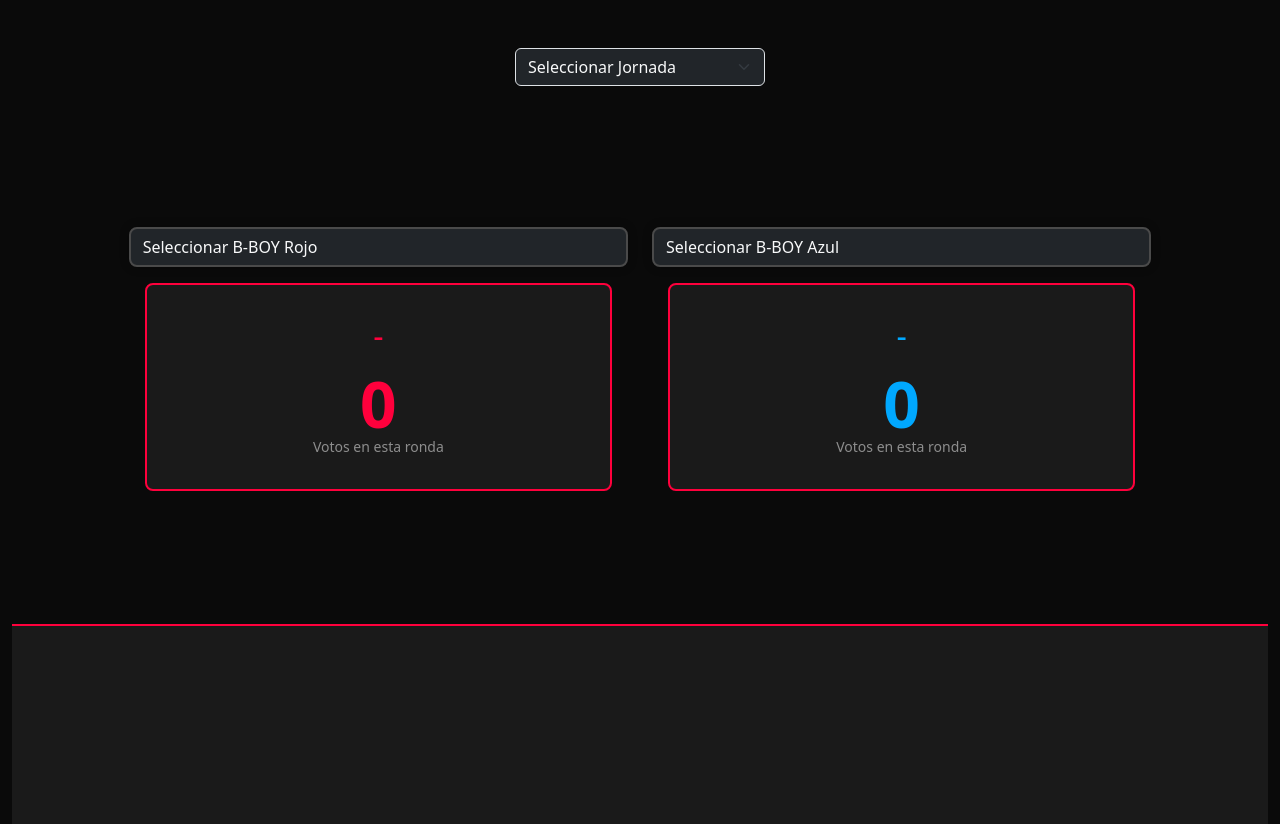
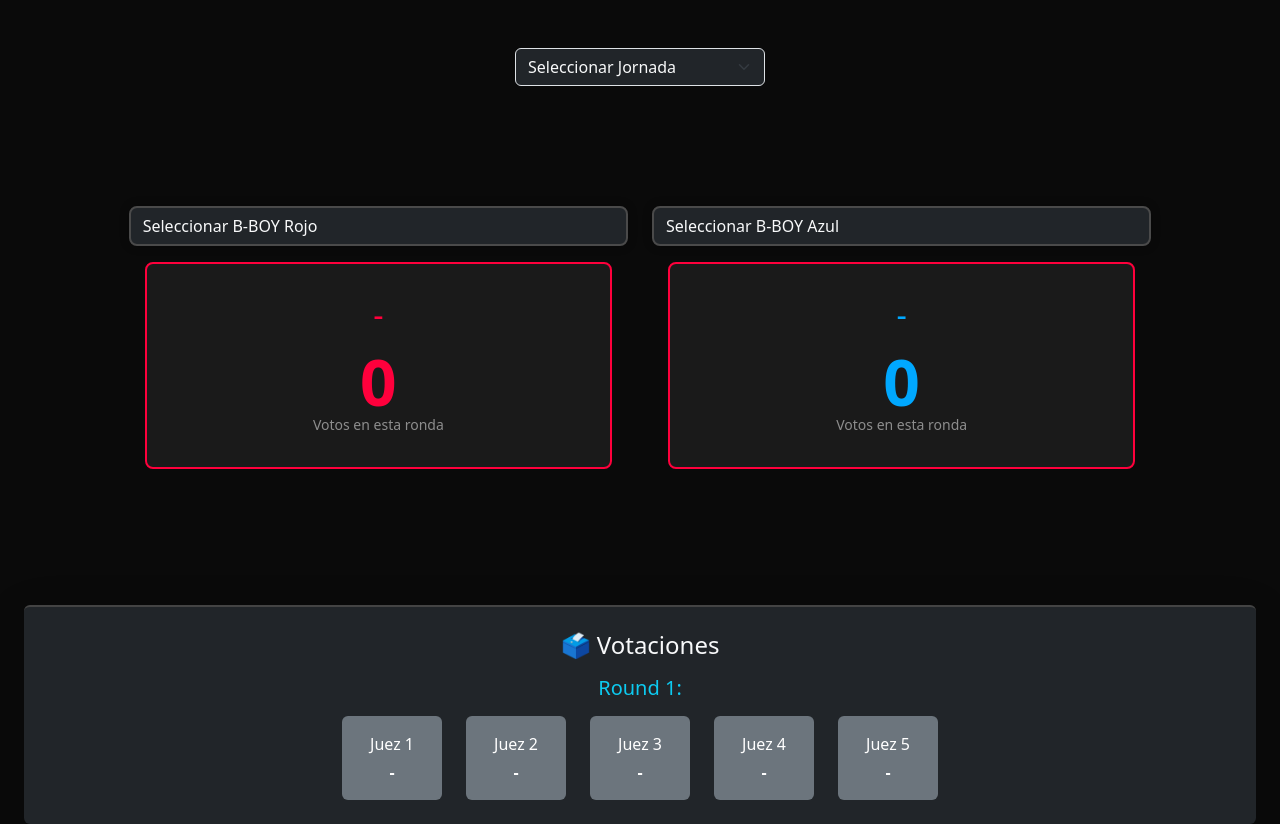
Before and after one commit to JavierMadrigal22/Judging-Bboy-App, a Flask app: page /main in a window 1280 px wide. Shown: the part 64-888 px from the top of the page. Run offline with Flask 3, Linux system fonts and the light colour scheme; a user stored in the database is signed in; data comes from the database, SQL or seed files in the repository; some libraries are stand-ins or nearby versions.

Commit message:
Updating Main and votes

```diff
--- a/static/css/custom.css
+++ b/static/css/custom.css
@@ -406,3 +406,14 @@ textarea.form-control {
 .judge-verdict.red { color: #ff4444; }
 .judge-verdict.blue { color: #4444ff; }
 .judge-verdict.tie { color: #888; }
+
+.voting-section {
+    background-color: #2c2c2c;
+    border-top: 2px solid #444;
+}
+
+.vote-box {
+    min-width: 100px;
+    text-align: center;
+    color: #fff;
+}
--- /dev/null
+++ b/static/js/shared.js
@@ -0,0 +1,79 @@
+// shared.js (actualización)
+function updateCompetitorNames() {
+    const redName = localStorage.getItem('selectedRedName');
+    const blueName = localStorage.getItem('selectedBlueName');
+    const categories = ['fundación', 'originalidad', 'dinámica', 'ejecución', 'batalla'];
+
+    categories.forEach(category => {
+        const redElement = document.getElementById(`redCompetitorName-${category}`);
+        const blueElement = document.getElementById(`blueCompetitorName-${category}`);
+
+        if (redName && redElement) redElement.textContent = redName;
+        if (blueName && blueElement) blueElement.textContent = blueName;
+    });
+}
+
+// Escuchar ambos eventos
+window.addEventListener('storage', updateCompetitorNames);
+window.addEventListener('storageUpdate', updateCompetitorNames); // Nuevo evento
+
+// Inicializar al cargar
+document.addEventListener('DOMContentLoaded', updateCompetitorNames);
+
+// Función para actualizar votos
+function updateVotes() {
+    document.querySelectorAll('.judge-vote').forEach(container => {
+        const judgeId = container.dataset.judgeId;
+        const categories = ['fundación', 'originalidad', 'dinámica', 'ejecución', 'batalla'];
+
+        // Calcular votos totales
+        let redTotal = 0;
+        let blueTotal = 0;
+
+        categories.forEach(category => {
+            const vote = localStorage.getItem(`judge-${judgeId}-${category}`);
+            if (vote === 'red') redTotal++;
+            if (vote === 'blue') blueTotal++;
+        });
+
+        // Determinar color ganador
+        const voteDisplay = container.querySelector('.vote-display');
+        if (redTotal > blueTotal) {
+            container.classList.add('neon-border-red');
+            container.classList.remove('neon-border-blue');
+            voteDisplay.textContent = 'ROJO';
+            voteDisplay.style.color = '#ff0000';
+        } else if (blueTotal > redTotal) {
+            container.classList.add('neon-border-blue');
+            container.classList.remove('neon-border-red');
+            voteDisplay.textContent = 'AZUL';
+            voteDisplay.style.color = '#0066ff';
+        } else {
+            container.classList.remove('neon-border-red', 'neon-border-blue');
+            voteDisplay.textContent = '-';
+            voteDisplay.style.color = 'inherit';
+        }
+    });
+}
+
+// Escuchar eventos de votación
+window.addEventListener('storage', updateVotes);
+document.addEventListener('DOMContentLoaded', updateVotes);
+
+function submitEvaluation(category) {
+    // Obtener votos
+    const redScore = parseInt(document.querySelector(`input[name="${category}_bboy_rojo"]:checked`)?.value || 0);
+    const blueScore = parseInt(document.querySelector(`input[name="${category}_bboy_azul"]:checked`)?.value || 0);
+
+    // Determinar ganador
+    const winner = redScore > blueScore ? 'red' : blueScore > redScore ? 'blue' : 'draw';
+
+    // Guardar en localStorage
+    localStorage.setItem(`judge-{{ current_user.id }}-${category}`, winner);
+
+    // Actualizar vista principal
+    window.dispatchEvent(new Event('storage'));
+
+    // Enviar datos al servidor (aquí tu lógica de AJAX)
+    // ...
+}
--- a/templates/base.html
+++ b/templates/base.html
@@ -92,5 +92,6 @@
 
     <script src="https://cdn.jsdelivr.net/npm/bootstrap@5.3.0/dist/js/bootstrap.bundle.min.js"></script>
     <script src="{{ url_for('static', filename='js/main.js') }}"></script>
+    <script src="{{ url_for('static', filename='js/shared.js') }}"></script>
 </body>
 </html>
--- a/templates/main.html
+++ b/templates/main.html
@@ -66,9 +66,41 @@
     </div>
 
     <!-- Sección Inferior: Jueces (mantenemos la existente) -->
-    <div class="row judges-section bg-underground-gray py-2">
-        <!-- ... tu contenido existente de jueces ... -->
+    <!-- Sección Inferior: Votaciones -->
+<div class="row mt-4">
+    <div class="col-md-12">
+        <div class="voting-section text-center bg-dark text-light p-4 rounded shadow-lg">
+            <h4 class="mb-3">🗳️ Votaciones</h4>
+            <h5 class="text-info">Round 1:</h5>
+            <div class="d-flex justify-content-center gap-4 mt-3">
+                <!-- Voto Juez 1 -->
+                <div class="vote-box p-3 bg-secondary rounded">
+                    <p class="mb-1">Juez 1</p>
+                    <strong id="judge1Vote">-</strong>
                 </div>
+                <!-- Voto Juez 2 -->
+                <div class="vote-box p-3 bg-secondary rounded">
+                    <p class="mb-1">Juez 2</p>
+                    <strong id="judge2Vote">-</strong>
+                </div>
+                <!-- Voto Juez 3 -->
+                <div class="vote-box p-3 bg-secondary rounded">
+                    <p class="mb-1">Juez 3</p>
+                    <strong id="judge3Vote">-</strong>
+                </div>
+                <div class="vote-box p-3 bg-secondary rounded">
+                    <p class="mb-1">Juez 4</p>
+                    <strong id="judge3Vote">-</strong>
+                </div>
+                <div class="vote-box p-3 bg-secondary rounded">
+                    <p class="mb-1">Juez 5</p>
+                    <strong id="judge3Vote">-</strong>
+                </div>
+            </div>
+        </div>
+    </div>
+</div>
+
 </div>
 
 <script>
@@ -103,12 +135,19 @@ document.addEventListener('DOMContentLoaded', function() {
         const nameElement = document.getElementById(`${color}Name`);
         const pointsElement = document.getElementById(`${color}Points`);
 
+        // Dentro de updateCompetitorCard, reemplazar sessionStorage por localStorage
 if (competitorId) {
     fetch(`/get_competitor/${competitorId}`)
         .then(response => response.json())
         .then(data => {
             nameElement.textContent = data.name;
             pointsElement.textContent = data.total_points;
+
+            // Guardar en localStorage
+            localStorage.setItem(`selected${color.charAt(0).toUpperCase() + color.slice(1)}Name`, data.name);
+
+            // Disparar evento de actualización
+            window.dispatchEvent(new Event('storageUpdate'));
         });
 } else {
             nameElement.textContent = '-';
```
Also changed, not shown: templates/vote.html (+6 -2 lines). Lines whose indentation alone changed are shown as unchanged.
